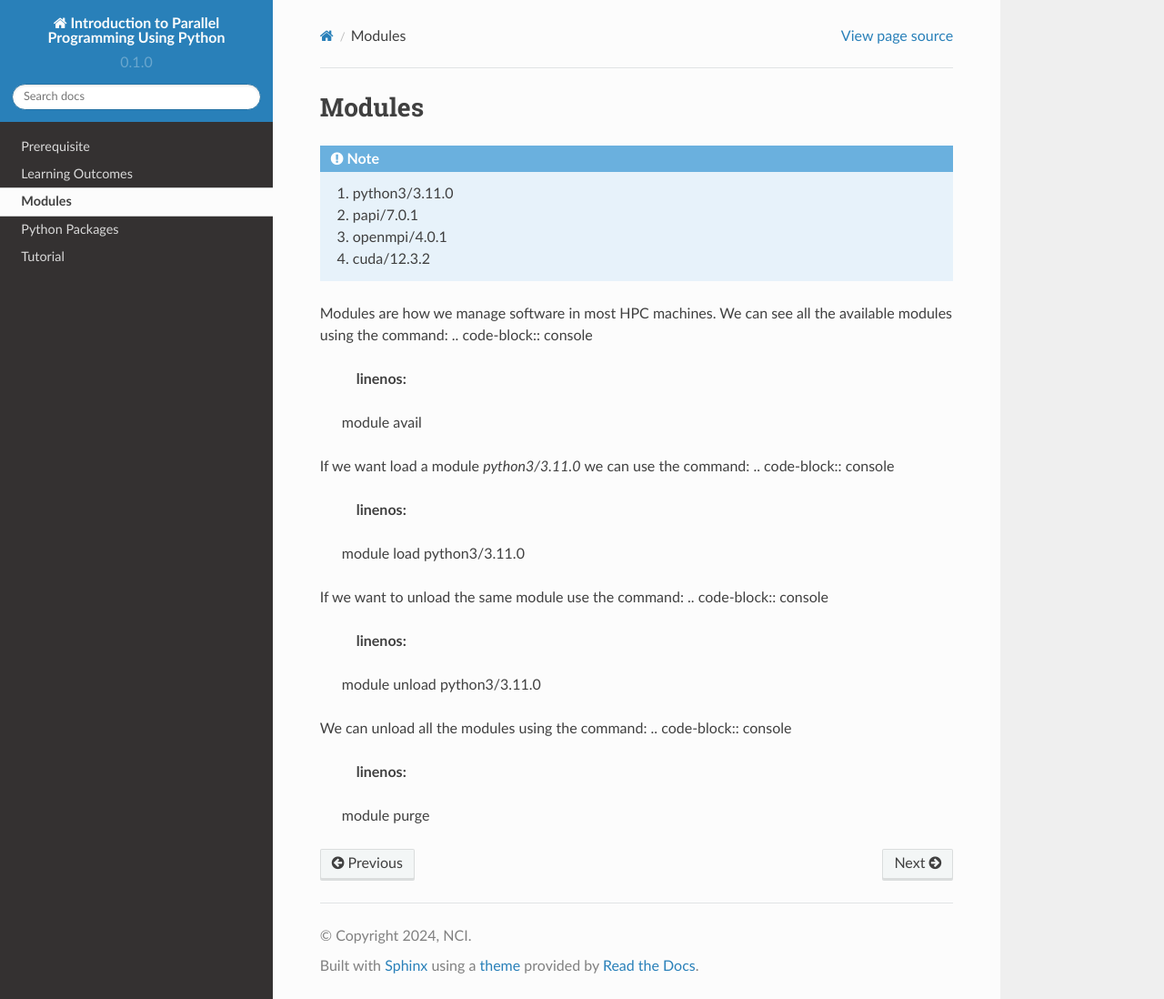
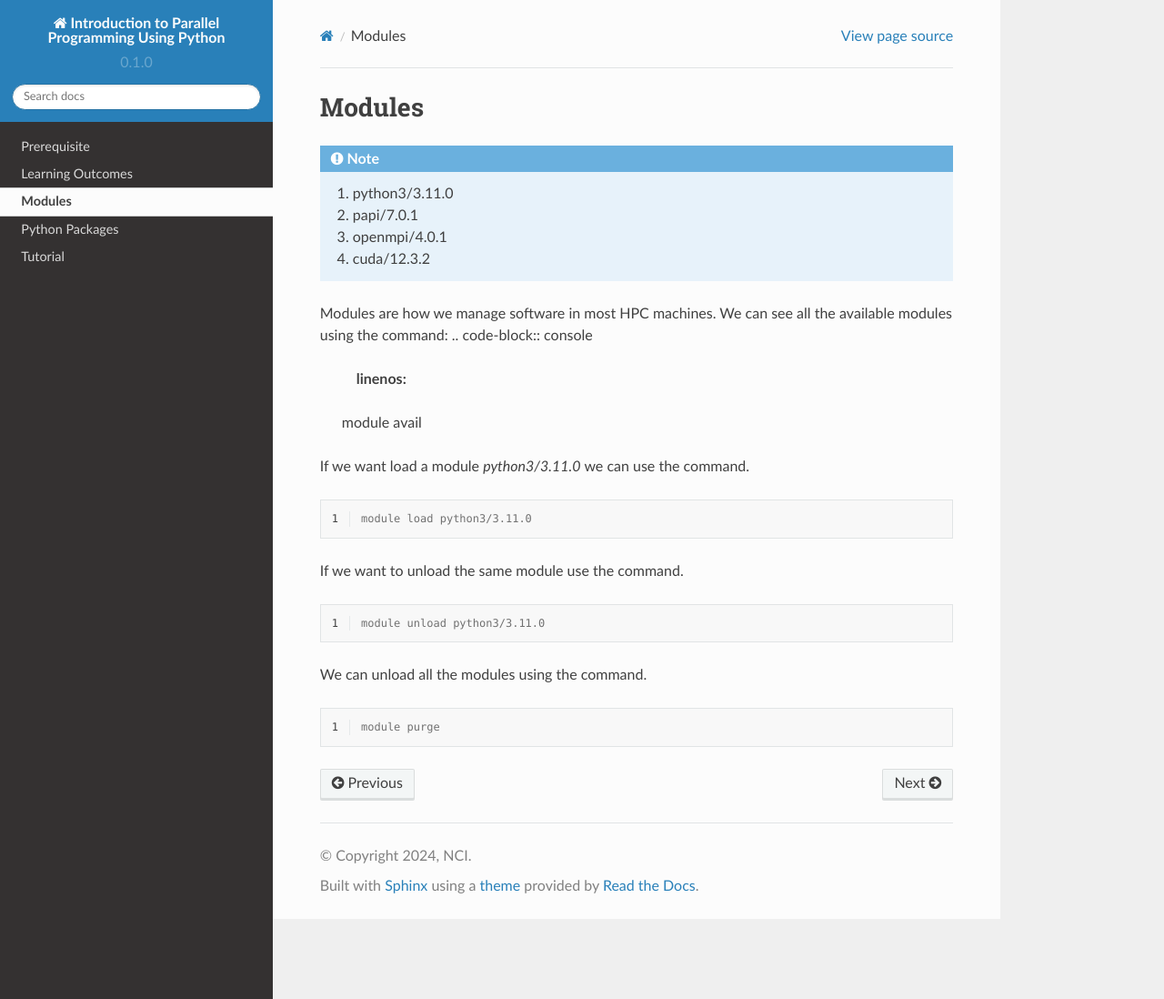
Before and after one commit to NCI900-Training-Organisation/intro-to-parallel-programming, a Sphinx documentation site: the page built from docs/source/modules.rst, in a window 1280 px wide and 1098 px high. Shown: the whole window at 91% size. Built offline with Sphinx 7.4.7 and the Read the Docs theme 2.0.0, drawn with Linux system fonts in a browser that asks for light colours.

```diff
--- a/docs/source/modules.rst
+++ b/docs/source/modules.rst
@@ -13,19 +13,22 @@ Modules are how we manage software in most HPC machines. We can see all the avai
 
     module avail
 
-If we want load a module *python3/3.11.0* we can use the command:
+If we want load a module *python3/3.11.0* we can use the command.
+
 .. code-block:: console
     :linenos:
 
     module load python3/3.11.0
 
-If we want to unload the same module use the command:
+If we want to unload the same module use the command.
+
 .. code-block:: console
     :linenos:
 
     module unload python3/3.11.0
 
-We can unload all the modules using the command:
+We can unload all the modules using the command.
+
 .. code-block:: console
     :linenos:
 
```
